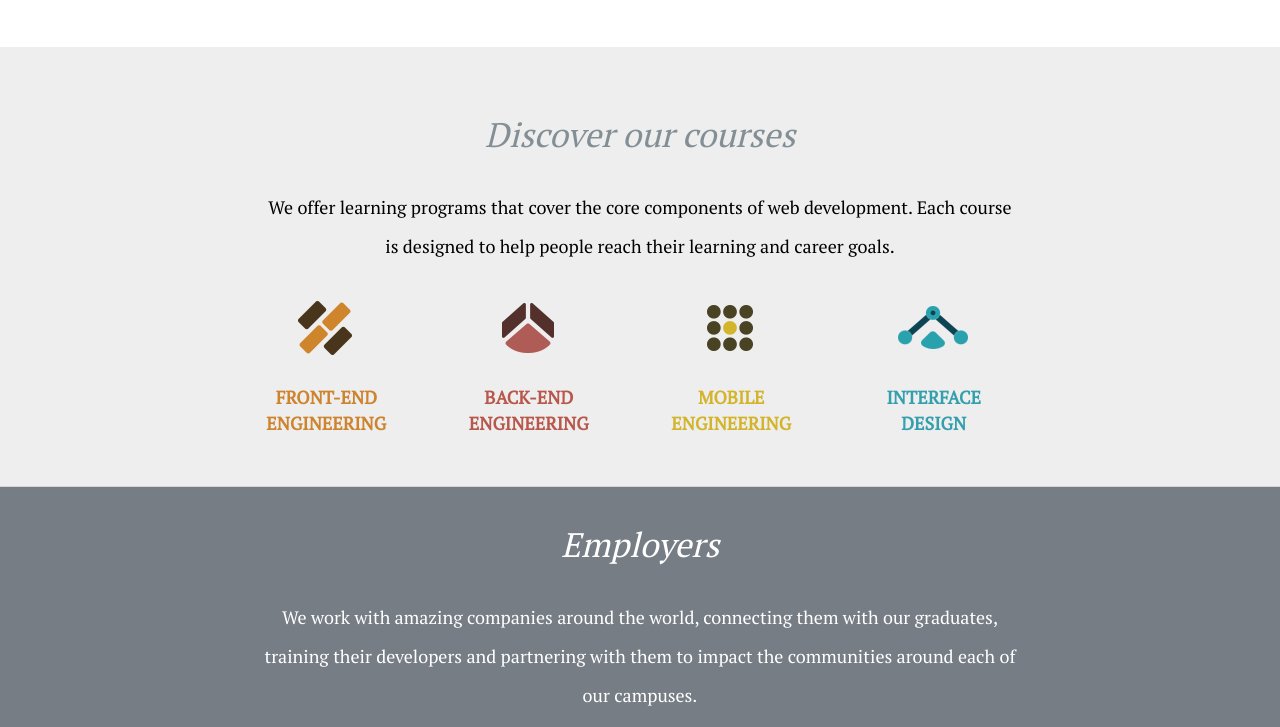
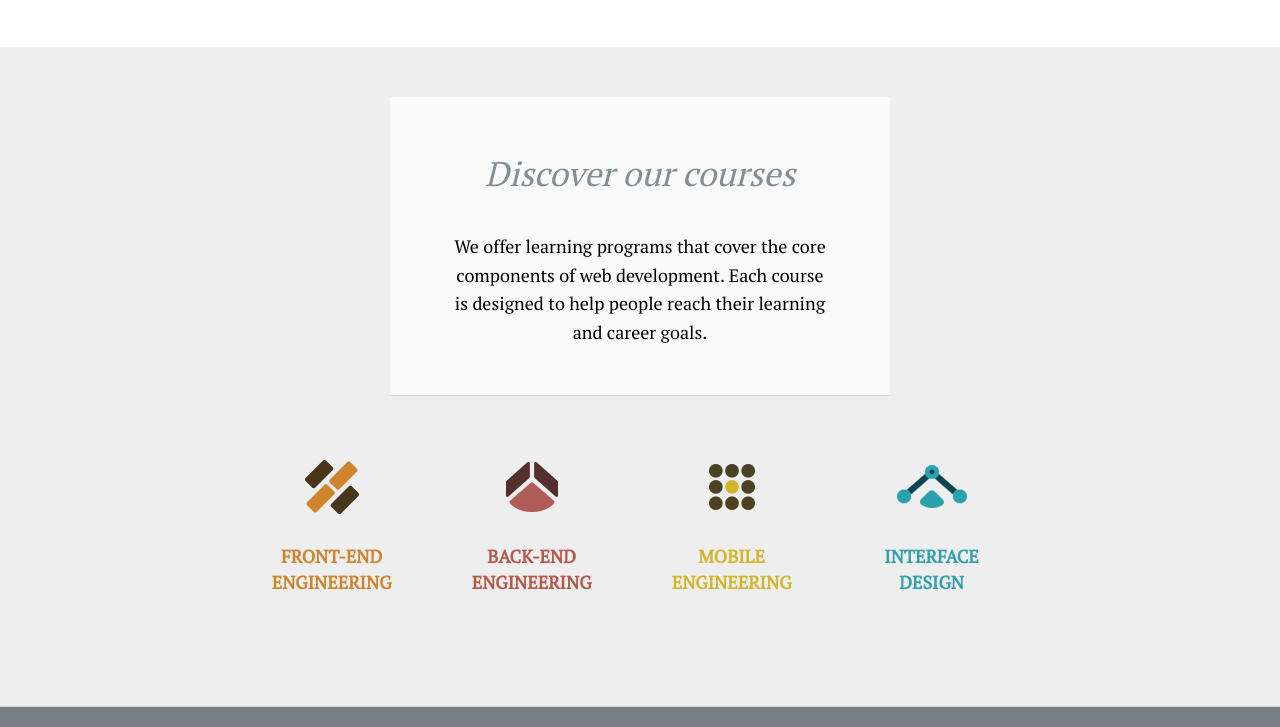
Before and after one commit to chasmc/tiy-homework-cssbootcamp, a plain HTML site: page index.html in a window 1280 px wide. Shown: the part 1373-2100 px from the top of the page. Drawn offline with nearby package versions, Linux system fonts and the light colour scheme.

Commit message:
sixth commit

```diff
--- a/css/style.css
+++ b/css/style.css
@@ -94,15 +94,21 @@ body{
 .tiyiconsbox{
   background-color:#EEEEEE;
   border-bottom: 1px solid #D5D5D5;
-  padding:10rem 25rem;
+  padding:10rem 0;
   padding-top:5rem;
 }
 /*tiy icons blurb*/
 .tiyiconsblurb{
-  color:#838F95;
   text-align:center;
+  margin:0 auto;
+  margin-bottom:5%;
+  padding:3%;
+  background-color:rgba(255,255,255,.7);
+  border-bottom: 1px solid #D5D5D5;
+  max-width:500px;
 }
 .tiyiconsblurb h2{
+  color:#838F95;
   font-size: 34px;
   font-style:italic;
   font-weight: 400;
@@ -116,20 +122,22 @@ body{
   line-height: 1.6;
 }
 .tiyicons{
-  position:relative;
-  left:4rem;
-  top:3rem;
+  margin-left:22%;
+  max-width:800px;
 }
+
 .tiyicons p{
   text-align:center;
   font-weight: 700;
   font-size: 18px;
+  margin-top:3rem;
+  max-width:800px;
   position:relative;
   right:5rem;
-  top:3rem;
 }
 .tiyicons .front{
   color:rgb(206,131,45);
+
 }
 .tiyicons .back{
   color:rgb(184,88,76);
@@ -206,7 +214,9 @@ body{
   font-style: italic;
 }
 .questions p{
-
+  color:#39474e;
+  font-style:normal;
+  font-size:16px;
 }
 
 /*forms*/
@@ -239,3 +249,16 @@ body{
   background-color:black;
   height:100px;
 }
+
+@media (max-width:767px){
+  .tiyicons{
+    max-width:200px;
+    display:block;
+    margin:0 auto;
+    margin-left:43%;
+    margin-top:15%;
+  }
+  .tiyicons p{
+    margin-bottom:25%;
+  }
+}
--- a/index.html
+++ b/index.html
@@ -132,34 +132,52 @@
     <!-- tiy icons blurb -->
     <div class="container-fluid tiyiconsbox">
       <div class="row tiyiconsblurb">
-        <div class="col-md-12">
+        <div class="col-md-12 col-sm-12 col-xs-12">
           <h2>Discover our courses</h2>
-          <p>We offer learning programs that cover the core components of web development. Each course </p>
-          <p>is designed to help people reach their learning and career goals.</p>
+          <p>We offer learning programs that cover the core components of web development. Each course<br>
+          is designed to help people reach their learning and career goals.</p>
         </div>
       </div>
       <!-- tiy icons -->
       <div class="row tiyicons">
-        <div class="col-md-3">
+        <div class="col-md-3 col-sm-3 col-xs-12">
           <a href="#"><img src="images/tiy-icons/icon-front-end-trim.png"></a>
-          <p class="front">FRONT-END <br>ENGINEERING</p>
+          <p class="front">FRONT-END<br>ENGINEERING</p>
         </div>
 
-        <div class="col-md-3">
+        <div class="col-md-3 col-sm-3 col-xs-12">
           <a href="#"><img src="images/tiy-icons/icon-back-end-trim.png"></a>
-          <p class="back">BACK-END <br>ENGINEERING</p>
+          <p class="back">BACK-END<br>ENGINEERING</p>
         </div>
 
-        <div class="col-md-3">
+        <div class="col-md-3 col-sm-3 col-xs-12">
           <a href="#"><img src="images/tiy-icons/icon-mobile-trim.png"></a>
-          <p class="mobile">MOBILE <br>ENGINEERING</p>
+          <p class="mobile">MOBILE<br>ENGINEERING</p>
         </div>
 
-        <div class="col-md-3">
+        <div class="col-md-3 col-sm-3 col-xs-12">
           <a href="#"><img src="images/tiy-icons/icon-design-trim.png"></a>
-          <p class="interface">INTERFACE <br>DESIGN</p>
+          <p class="interface">INTERFACE<br>DESIGN</p>
         </div>
       </div>
+      <!-- tiy icons text -->
+      <!-- <div class="row tiyiconstext">
+        <div class="col-md-3 col-sm-3 col-xs-12">
+          <p class="front">FRONT-END<br>ENGINEERING</p>
+        </div>
+
+        <div class="col-md-3 col-sm-3 col-xs-12">
+          <p class="back">BACK-END<br>ENGINEERING</p>
+        </div>
+
+        <div class="col-md-3 col-sm-3 col-xs-12">
+          <p class="mobile">MOBILE<br>ENGINEERING</p>
+        </div>
+
+        <div class="col-md-3 col-sm-3 col-xs-12">
+          <p class="interface">INTERFACE<br>DESIGN</p>
+        </div>
+      </div> -->
     </div>
 
     <!-- employers blurb-->
```
